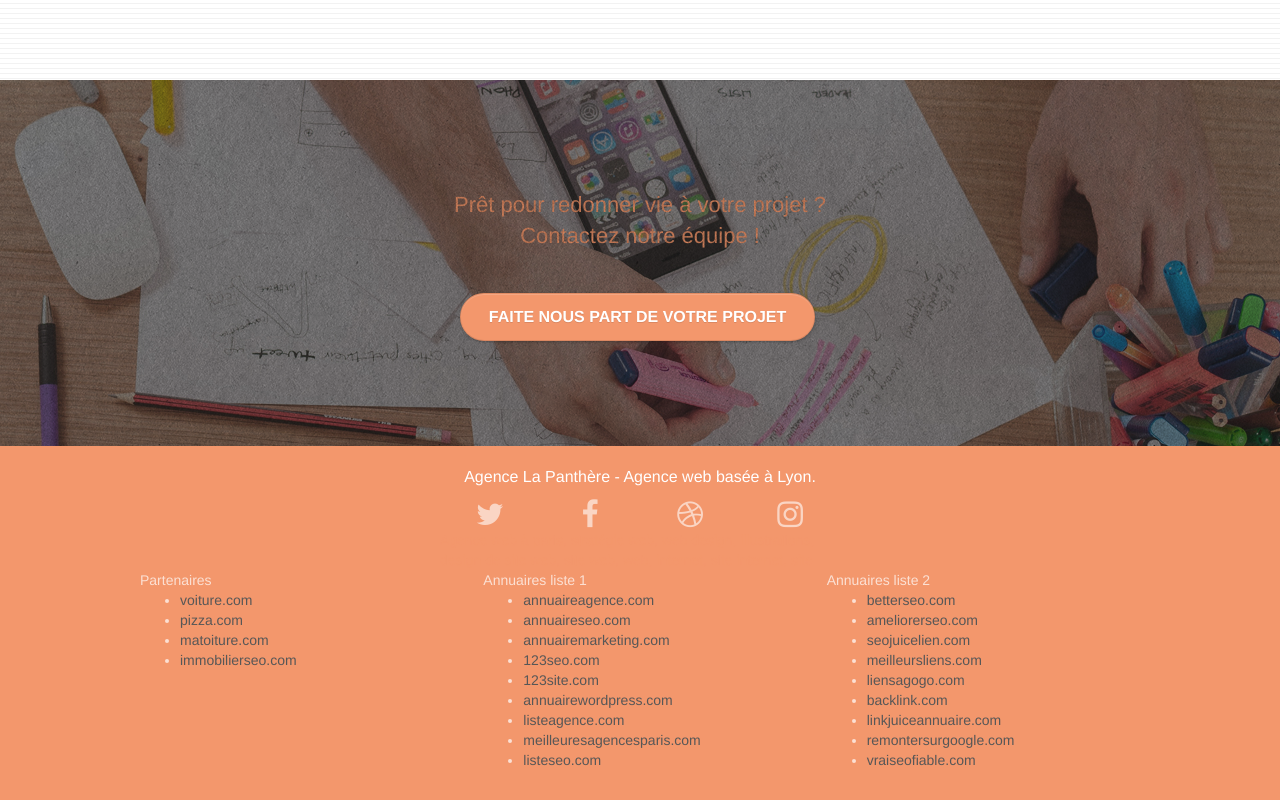
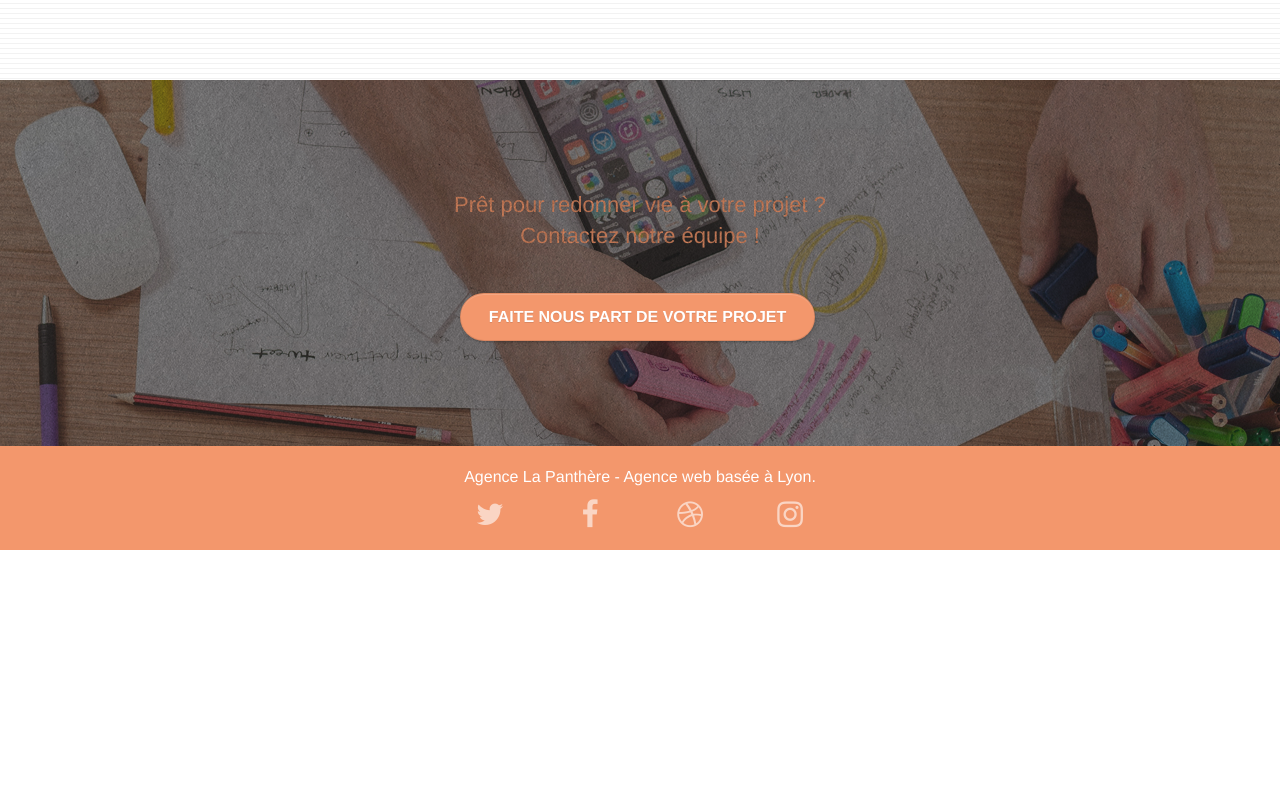
Before and after one commit to codec-onion/-OC-P4-SEO-Accessibilite-corrige, a plain HTML site: page index.html in a window 1280 px wide. Shown: the part 2998-3798 px from the top of the page. After the commit the page ends 3548 px from the top, so only its background shows below. Drawn offline with Linux system fonts and the light colour scheme.

Commit message:
Suppression des liens black hat

```diff
--- a/index.html
+++ b/index.html
@@ -245,46 +245,6 @@
 								<a class="social" href="index.html" aria-label="Accéder à notre compte Instagram"><span class="fa fa-instagram icon-md"></span></a>
 							</div>
 						</div>
-					<div class="keywords" style="color:#F3976C;">Agence web à paris, stratégie web, web design, illustrations, design de site web, site web, web, internet, site internet, site</div>
-				</div>
-				<div class="row">
-					<div class="col-sm-4">
-						Partenaires
-							<ul>
-								<li><a href="voiture.com">voiture.com</a></li>
-								<li><a href="pizza.com">pizza.com</a></li>
-								<li><a href="matoiture.com">matoiture.com</a></li>
-								<li><a href="immobilierseo.com">immobilierseo.com</a></li>
-							</ul>
-					</div>
-					<div class="col-sm-4">
-						Annuaires liste 1
-						<ul>
-							<li><a href="annuaireagence.com">annuaireagence.com</a></li>
-							<li><a href="annuaireseo.com">annuaireseo.com</a></li>
-							<li><a href="annuairemarketing.com">annuairemarketing.com</a></li>
-							<li><a href="123seoture.com">123seo.com</a></li>
-							<li><a href="123site.com">123site.com</a></li>
-							<li><a href="annuairewordpress.com">annuairewordpress.com</a></li>
-							<li><a href="listeagence.com">listeagence.com</a></li>
-							<li><a href="meilleuresagencesparis.com">meilleuresagencesparis.com</a></li>
-							<li><a href="listeseo.com">listeseo.com</a></li>
-						</ul>
-					</div>
-					<div class="col-sm-4">
-						Annuaires liste 2
-						<ul>
-							<li><a href="betterseo.com">betterseo.com</a></li>
-							<li><a href="ameliorerseo.com">ameliorerseo.com</a></li>
-							<li><a href="seojuicelien.com">seojuicelien.com</a></li>
-							<li><a href="meilleursliens.com">meilleursliens.com</a></li>
-							<li><a href="liensagogo.com">liensagogo.com</a></li>
-							<li><a href="backlink.com">backlink.com</a></li>
-							<li><a href="linkjuiceannuaire.com">linkjuiceannuaire.com</a></li>
-							<li><a href="remontersurgoogle.com">remontersurgoogle.com</a></li>
-							<li><a href="vraiseofiable.com">vraiseofiable.com</a></li>
-						</ul>
-					</div>
 					</div>
 				</div>
 			</div>
```
Also changed, not shown: contact.html (+6 -6 lines). Lines whose indentation alone changed are shown as unchanged.
